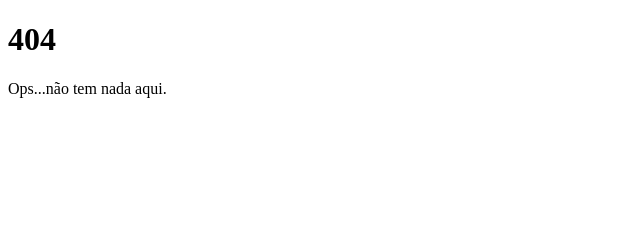
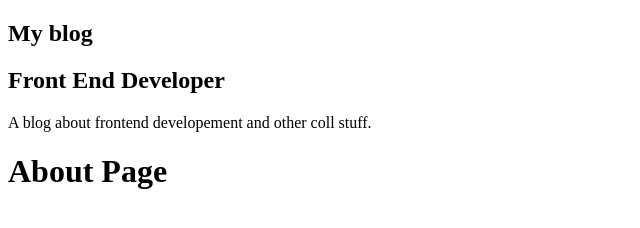
Before and after one commit to evertondenis/gatsby-course, a Gatsby site: page /about in a window 1280 px wide. Before the commit this address had no page. Shown: the whole page, without its empty margins (0-640 px from the left). Built offline with nearby package versions, Linux system fonts and the light colour scheme; Gatsby itself is replaced by a stand-in of ours.

Commit message:
setup metadata with graphql

```diff
--- a/gatsby-config.js
+++ b/gatsby-config.js
@@ -1,6 +1,7 @@
 module.exports = {
   siteMetadata: {
     title: `My blog`,
+    position: `Front End Developer`,
     description: `A blog about frontend developement and other coll stuff.`,
     author: `@myblog`,
   },
--- a/package.json
+++ b/package.json
@@ -28,6 +28,7 @@
   "scripts": {
     "build": "gatsby build",
     "develop": "gatsby develop",
+    "develop:playground": "GATSBY_GRAPHQL_IDE=playground gatsby develop",
     "format": "prettier --write \"**/*.{js,jsx,json,md}\"",
     "start": "npm run develop",
     "serve": "gatsby serve",
--- /dev/null
+++ b/src/components/Profile/index.js
@@ -0,0 +1,31 @@
+import React from "react"
+import { useStaticQuery, graphql } from "gatsby"
+
+const Profile = () => {
+  const {
+    site: {
+      siteMetadata: { title, position, description },
+    },
+  } = useStaticQuery(graphql`
+    query MyQuery {
+      site {
+        siteMetadata {
+          author
+          position
+          description
+          title
+        }
+      }
+    }
+  `)
+
+  return (
+    <div className="Profile-wrapper">
+      <h1>{title}</h1>
+      <h2>{position}</h2>
+      <p>{description}</p>
+    </div>
+  )
+}
+
+export default Profile
--- a/src/components/layout.js
+++ b/src/components/layout.js
@@ -7,9 +7,17 @@
 
 import React from "react"
 import PropTypes from "prop-types"
+import Profile from "./Profile"
 
 const Layout = ({ children }) => {
-  return <main>{children}</main>
+  return (
+    <>
+      <aside>
+        <Profile></Profile>
+      </aside>
+      <main>{children}</main>
+    </>
+  )
 }
 
 Layout.propTypes = {
--- /dev/null
+++ b/src/pages/about.js
@@ -0,0 +1,12 @@
+import React from "react"
+import Layout from "../components/layout"
+import SEO from "../components/seo"
+
+const AboutPage = () => (
+  <Layout>
+    <SEO title="About" />
+    <h1>About Page</h1>
+  </Layout>
+)
+
+export default AboutPage
```
